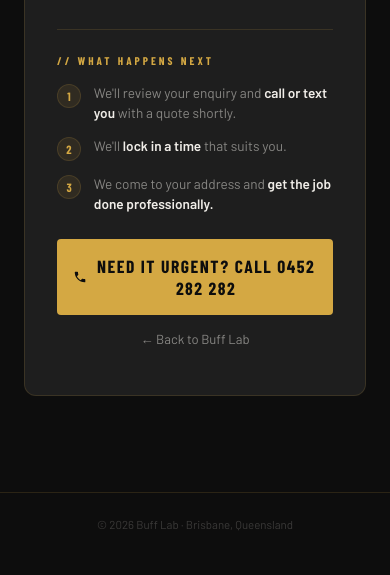
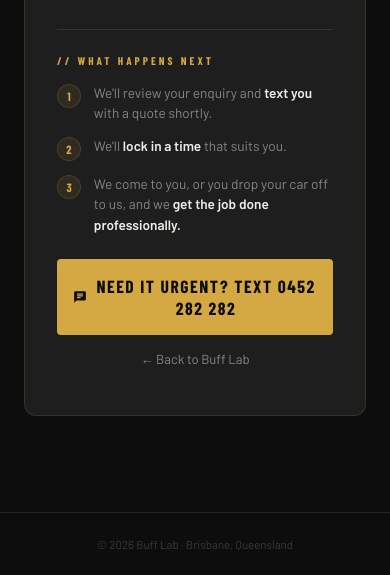
Before and after one commit to Bufflab-au/bufflab-au.github.io, a plain HTML site: page thankyou.html in a window 390 px wide. Shown: the part 360-935 px from the top of the page. Drawn offline with nearby package versions, Linux system fonts and the light colour scheme; a web font is replaced by a local one.

Commit message:
Thank-you page: replace tel: link with SMS, text-only wording, mobile or drop-off
Co-Authored-By: Claude Opus 5.5 <noreply@anthropic.com>

```diff
--- a/thankyou.html
+++ b/thankyou.html
@@ -208,7 +208,7 @@ footer {
       <h3>// What happens next</h3>
       <div class="next-item">
         <div class="next-num">1</div>
-        <p class="next-text">We'll review your enquiry and <strong>call or text you</strong> with a quote shortly.</p>
+        <p class="next-text">We'll review your enquiry and <strong>text you</strong> with a quote shortly.</p>
       </div>
       <div class="next-item">
         <div class="next-num">2</div>
@@ -216,13 +216,13 @@ footer {
       </div>
       <div class="next-item">
         <div class="next-num">3</div>
-        <p class="next-text">We come to your address and <strong>get the job done professionally.</strong></p>
+        <p class="next-text">We come to you, or you drop your car off to us, and we <strong>get the job done professionally.</strong></p>
       </div>
     </div>
 
-    <a href="tel:+61452282282" class="call-btn">
-      <svg viewBox="0 0 24 24"><path d="M6.62 10.79c1.44 2.83 3.76 5.14 6.59 6.59l2.2-2.2c.27-.27.67-.36 1.02-.24 1.12.37 2.33.57 3.57.57.55 0 1 .45 1 1V20c0 .55-.45 1-1 1-9.39 0-17-7.61-17-17 0-.55.45-1 1-1h3.5c.55 0 1 .45 1 1 0 1.25.2 2.45.57 3.57.11.35.03.74-.25 1.02l-2.2 2.2z"/></svg>
-      Need it urgent? Call 0452 282 282
+    <a href="sms:+61452282282" class="call-btn" aria-label="Text Buff Lab on 0452 282 282">
+      <svg viewBox="0 0 24 24"><path d="M20 2H4c-1.1 0-2 .9-2 2v18l4-4h14c1.1 0 2-.9 2-2V4c0-1.1-.9-2-2-2zM7 9h10v2H7V9zm6 5H7v-2h6v2zm4-6H7V6h10v2z"/></svg>
+      Need it urgent? Text 0452 282 282
     </a>
 
     <a href="/" class="back-link">← Back to Buff Lab</a>
```
